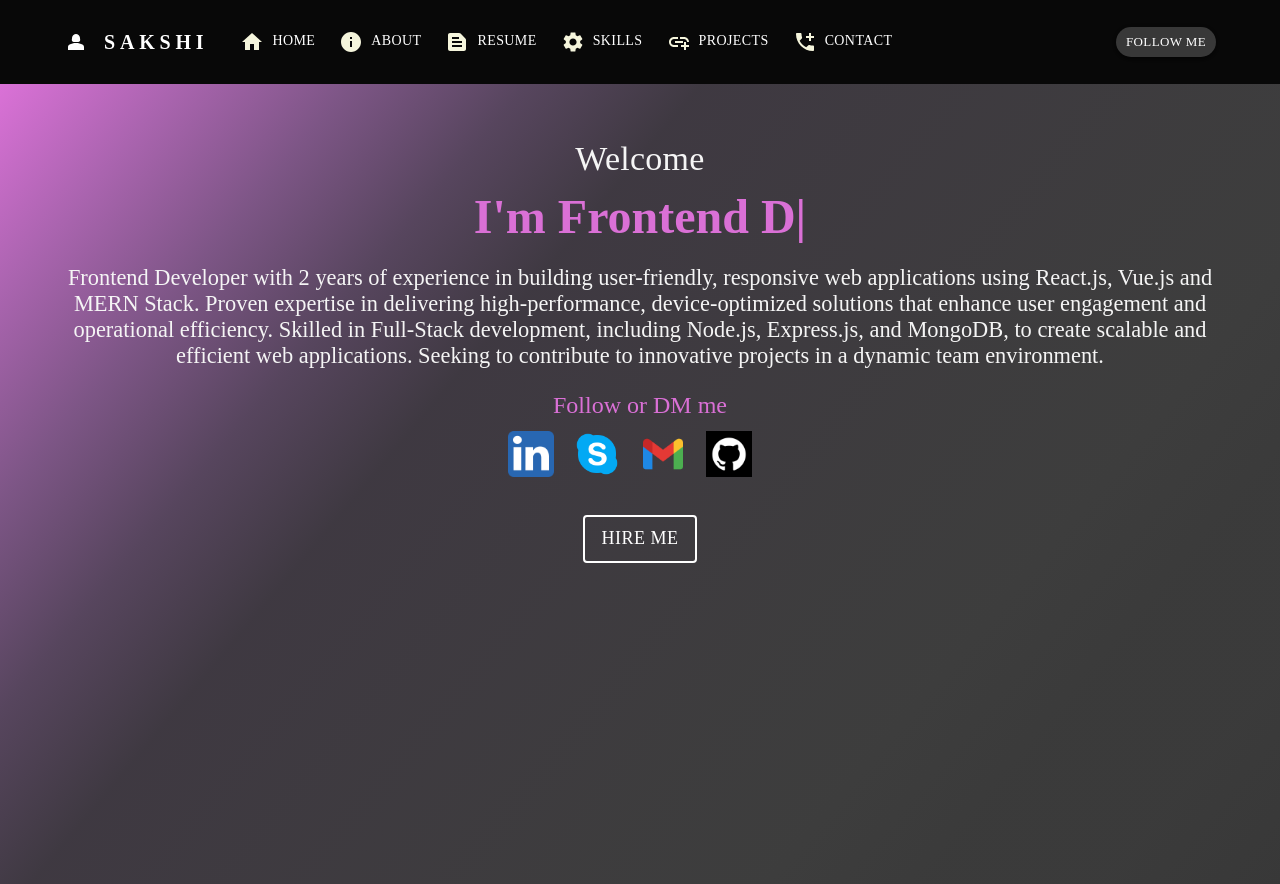
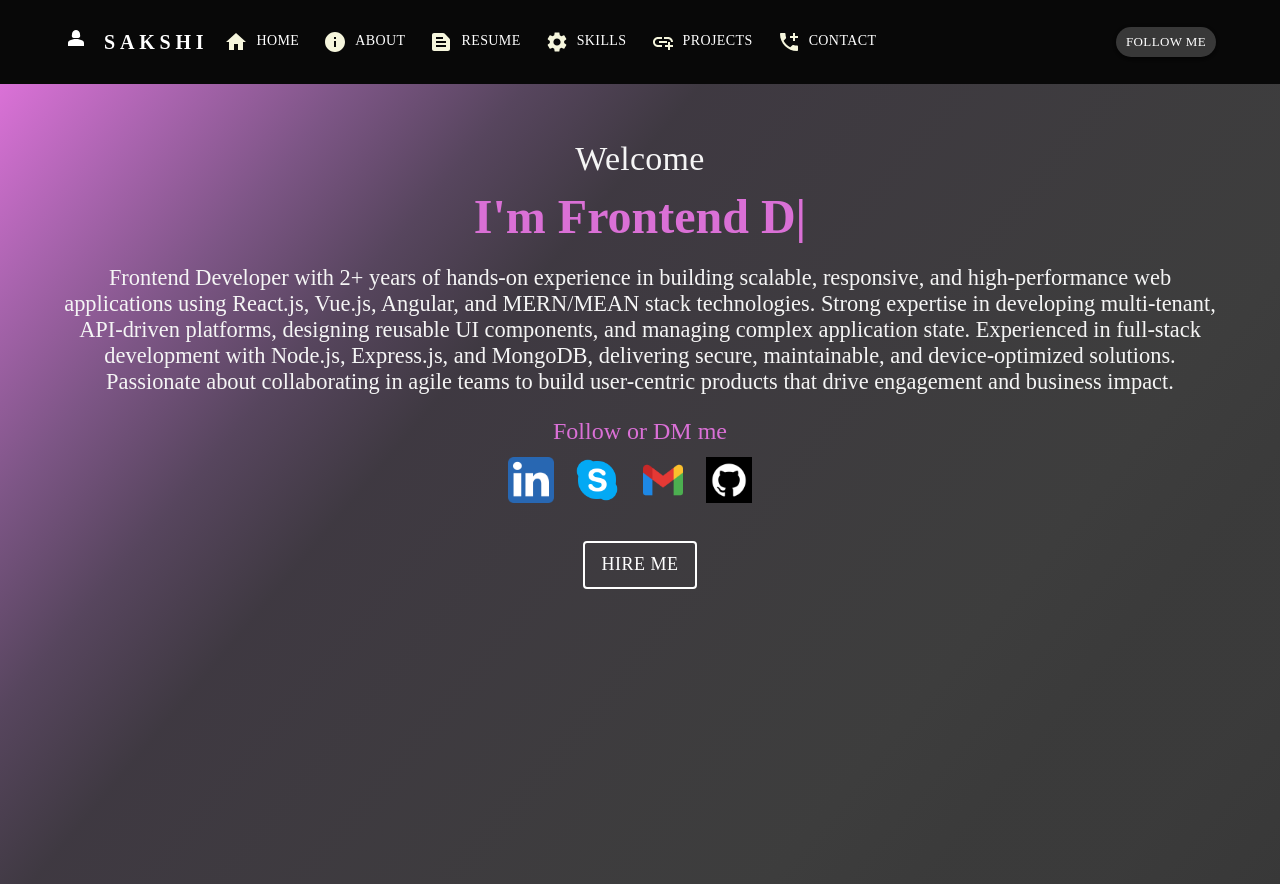
Before and after one commit to sakshuu/portfolio-frontend, a React (Create React App) app: page / in a window 1280 px wide. Built offline with nearby package versions, Linux system fonts and the light colour scheme.

Commit message:
updated exp.

```diff
--- a/src/components/Experience.jsx
+++ b/src/components/Experience.jsx
@@ -8,7 +8,7 @@ const Experience = () => {
 
 
     {
-      year:"Feb 2024 - Mar 2024",
+      year:"Feb 2024 – Mar 2025",
       compunyName:"gofloww, (Full Time)",
       role:"Worked as Frontend Developer",
       desc:"Developed and maintained a console website for accounting, mail, and HR modules, increasing productivity by 75% and reducing errors by 20%. Designed responsive user interfaces using Vue.js, converting Figma designs into high performance web applications optimized for desktop and mobile devices. Implemented real-time analytics for task assignment and attendance monitoring, improving operational efficiency by 30%. Collaborated with cross-functional teams to deliver user centric web applications on time, ensuring high-quality results. Contributed to the development of the Raru Group website, enhancing user experience and engagement",
--- a/src/components/MyNavbar.jsx
+++ b/src/components/MyNavbar.jsx
@@ -9,6 +9,7 @@ import MenuIcon from '@mui/icons-material/Menu';
 import Container from '@mui/material/Container';
 // import Button from '@mui/material/Button';
 import Button from '@mui/material/Button';
+import { Link as RouterLink } from "react-router-dom";
 import MenuItem from '@mui/material/MenuItem';
 import Person2Icon from '@mui/icons-material/Person2';
 import HomeIcon from '@mui/icons-material/Home';
@@ -112,25 +113,54 @@ const settings = [
 <AppBar position='static' className='appbar'>
       <Container  >
         <Toolbar disableGutters>
-          <Person2Icon sx={{ display: { xs: 'none', md: 'flex' }, mr: 2 }} />
+      {/* <Link to="/" sx={{display:'flex', textDecoration:'none', underline:'none', color:'transparent'}} >
+          <Person2Icon sx={{ display: { xs: 'none', md: 'inline' }, mr: 2 }} />
           <Typography
             variant="h6"
             noWrap
             component="a"
-            to="/"
+
             sx={{
               mr: 2,
-            display: { xs: 'none', md: 'flex',  },
+            display: { xs: 'none', md: 'inline',  },
               variant: { sm:"body1"},
               fontFamily: 'monospace',
               fontWeight: 700,
+              underline:'none',
+              cursor: 'pointer',
               letterSpacing: '.3rem',
               color: 'inherit',
               textDecoration: 'none',
             }}
-          >
+            >
             SAKSHI
           </Typography>
+            </Link> */}
+            <Link
+  to="/"
+  component={RouterLink}
+  style={{ textDecoration: "none" , display:'flex', color:'inherit'}}
+>
+  <Person2Icon sx={{ display: { xs: "none", md: "inline" }, mr: 2 }} />
+
+  <Typography
+    variant="h6"
+    noWrap
+    sx={{
+      display: { xs: "none", md: "inline" },
+      fontFamily: "monospace",
+      fontWeight: 700,
+      letterSpacing: ".3rem",
+      color: "inherit",
+      textDecoration: "none",
+      "&:hover": {
+        textDecoration: "none",
+      },
+    }}
+  >
+    SAKSHI
+  </Typography>
+</Link>
 
           <Box sx={{ flexGrow: 1, display: { xs: 'flex', md: 'none' } }}>
             <IconButton
--- a/src/pages/Home.jsx
+++ b/src/pages/Home.jsx
@@ -53,10 +53,7 @@ const Home = () => {
       </Typography>
 
 
-<Typography variant='span' className='fontsize' data-aos="zoom-in" data-aos-duration="2000"> Frontend Developer with 2 years of experience in building user-friendly, responsive web applications using React.js, Vue.js
-and MERN Stack. Proven expertise in delivering high-performance, device-optimized solutions that enhance user engagement
-and operational efficiency. Skilled in Full-Stack development, including Node.js, Express.js, and MongoDB, to create scalable
-and efficient web applications. Seeking to contribute to innovative projects in a dynamic team environment.</Typography>
+<Typography variant='span' className='fontsize' data-aos="zoom-in" data-aos-duration="2000"> Frontend Developer with 2+ years of hands-on experience in building scalable, responsive, and high-performance web applications using React.js, Vue.js, Angular, and MERN/MEAN stack technologies. Strong expertise in developing multi-tenant, API-driven platforms, designing reusable UI components, and managing complex application state. Experienced in full-stack development with Node.js, Express.js, and MongoDB, delivering secure, maintainable, and device-optimized solutions. Passionate about collaborating in agile teams to build user-centric products that drive engagement and business impact. </Typography>
 
 <Box  data-aos="zoom-in" data-aos-duration="3000">
 <Typography variant='h5' className='fllowMe typeani' component="h5">Follow or DM me</Typography>
--- a/src/pages/Projects.jsx
+++ b/src/pages/Projects.jsx
@@ -137,10 +137,10 @@ const Projects = () => {
                   </Typography>
                 </CardContent>
                 <CardActions>
-                  <Link to={item?.hostedLink}>
+                  <Link to={item?.hostedLink} target="_blank"  rel="noopener noreferrer">
                     <Button variant="contained" color="secondary" className='main-btn' startIcon={<VisibilityOutlinedIcon />}>Hosted</Button>
                   </Link>
-                  <Link to={item?.GithubLink}>
+                  <Link to={item?.GithubLink}  target="_blank"  rel="noopener noreferrer">
                     <Button variant="contained" color="secondary" className='main-btn' startIcon={<CodeOutlinedIcon />}>Github</Button>
                   </Link>
                 </CardActions>
```
